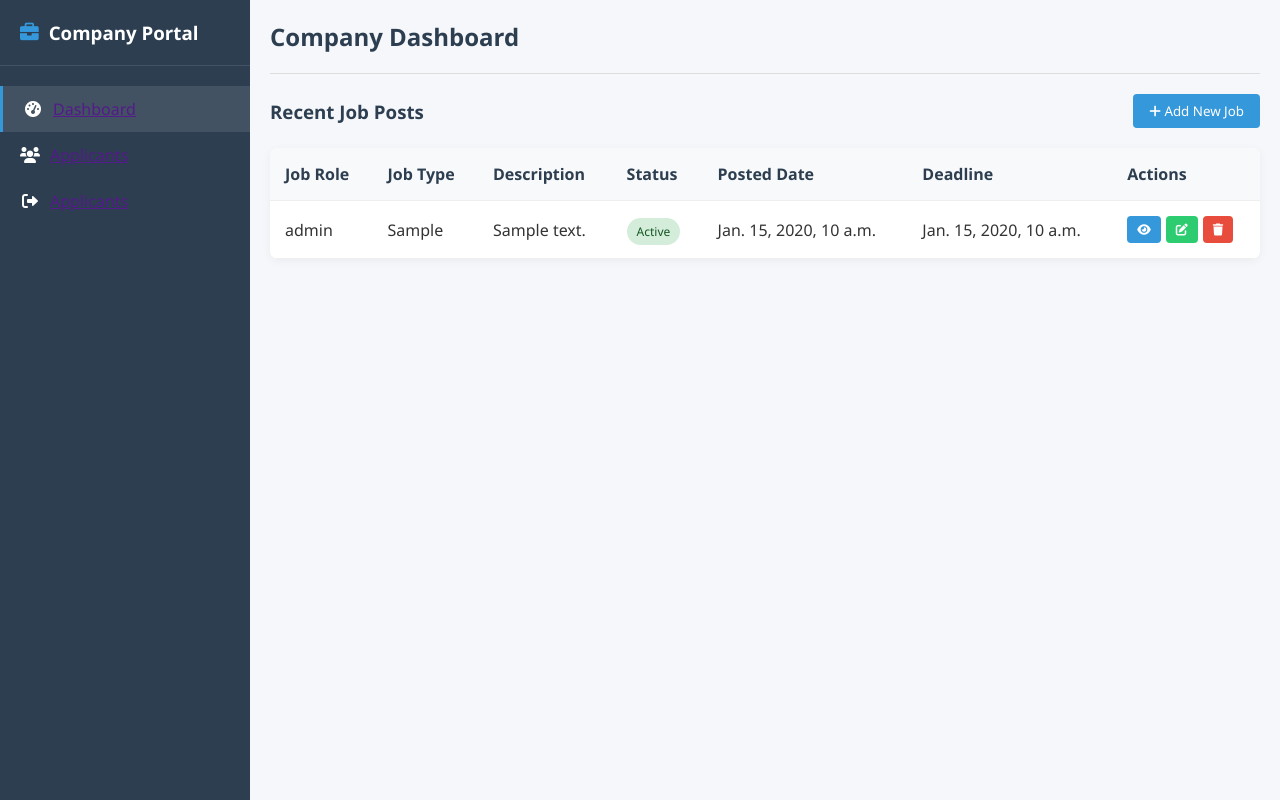
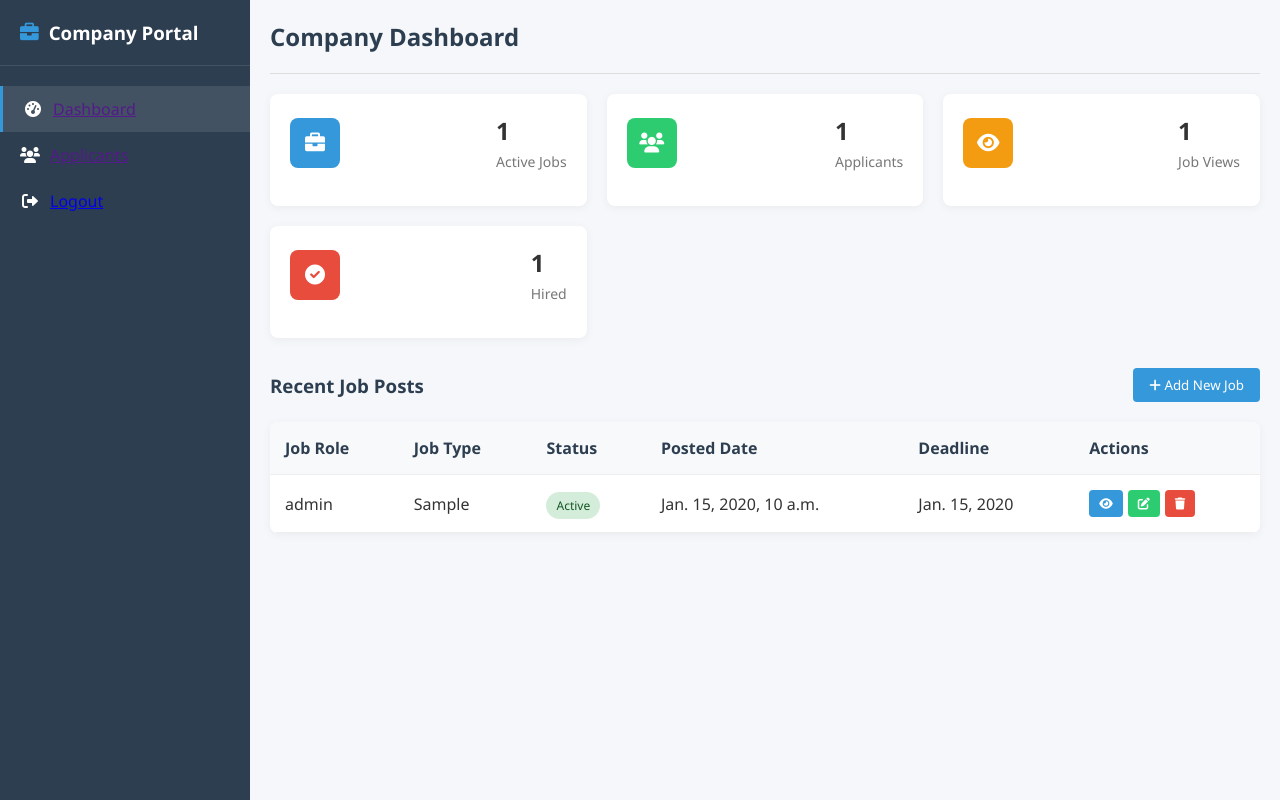
Before and after one commit to mathav-ramalingam/JobConnect, a Django app: template companyside/templates/comDashboard.html in a window 1280 px wide. Run offline with Django 5.2, Linux system fonts and the light colour scheme; tables that the repository leaves empty hold one stand-in row (values such as "Sample post"); the template is opened without the code that fills it: values that come from a table or form of the project are taken from there, most other values are stand-ins (such as "Sample title", 1, 10 or a date in 2020).

Commit message:
company-side modified

```diff
--- a/companyside/templates/comDashboard.html
+++ b/companyside/templates/comDashboard.html
@@ -1,5 +1,6 @@
 <!DOCTYPE html>
 <html lang="en">
+
 <head>
     <meta charset="UTF-8">
     <meta name="viewport" content="width=device-width, initial-scale=1.0">
@@ -79,7 +80,8 @@
             transition: all 0.2s;
         }
 
-        .menu-item:hover, .menu-item.active {
+        .menu-item:hover,
+        .menu-item.active {
             background-color: rgba(255, 255, 255, 0.1);
             border-left: 3px solid var(--primary-color);
         }
@@ -248,7 +250,8 @@
             border-collapse: collapse;
         }
 
-        th, td {
+        th,
+        td {
             padding: 15px;
             text-align: left;
             border-bottom: 1px solid #eee;
@@ -280,6 +283,7 @@
             background-color: #f8d7da;
             color: #721c24;
         }
+
 
         .action-buttons {
             display: flex;
@@ -316,6 +320,7 @@
             border-radius: 8px;
             box-shadow: 0 5px 15px rgba(0, 0, 0, 0.1);
         }
+
 
         .modal-header {
             padding: 15px 20px;
@@ -418,6 +423,7 @@
         }
     </style>
 </head>
+
 <body>
     <div class="container">
         <!-- Sidebar -->
@@ -433,11 +439,11 @@
                 </div>
                 <div class="menu-item">
                     <i class="fas fa-users"></i>
-                <a href="">  <span>Applicants</span></a>
+                    <a href=""> <span>Applicants</span></a>
                 </div>
                 <div class="menu-item">
                     <i class="fas fa-sign-out-alt"></i>
-                    <a href="">  <span>Applicants</span></a>
+                    <a href="{% url 'company_logout' %}"> <span>Logout</span></a>
                 </div>
             </div>
         </div>
@@ -454,6 +460,57 @@
                 {% endif %}
             </div>
 
+
+
+            <!-- Dashboard Cards -->
+            <div class="dashboard-cards">
+                <div class="card">
+                    <div class="card-header">
+                        <div class="card-icon jobs">
+                            <i class="fas fa-briefcase"></i>
+                        </div>
+                        <div>
+                            <h3>{{ active_jobs_count }}</h3>
+                            <p>Active Jobs</p>
+                        </div>
+                    </div>
+                </div>
+                <div class="card">
+                    <div class="card-header">
+                        <div class="card-icon applicants">
+                            <i class="fas fa-users"></i>
+                        </div>
+                        <div>
+                            <h3>{{ applicants_count }}</h3>
+                            <p>Applicants</p>
+                        </div>
+                    </div>
+                </div>
+                <div class="card">
+                    <div class="card-header">
+                        <div class="card-icon views">
+                            <i class="fas fa-eye"></i>
+                        </div>
+                        <div>
+                            <h3>{{ job_views_count }}</h3>
+                            <p>Job Views</p>
+                        </div>
+                    </div>
+                </div>
+                <div class="card">
+                    <div class="card-header">
+                        <div class="card-icon active">
+                            <i class="fas fa-check-circle"></i>
+                        </div>
+                        <div>
+                            <h3>{{ hired_count }}</h3>
+                            <p>Hired</p>
+                        </div>
+                    </div>
+                </div>
+            </div>
+
+
             <!-- Jobs Section -->
             <div class="section-title">
                 <h3>Recent Job Posts</h3>
@@ -461,14 +518,13 @@
                     <i class="fas fa-plus"></i> Add New Job
                 </button>
             </div>
-
+            <!-- Jobs Table -->
             <div class="jobs-table">
                 <table id="jobsTable">
                     <thead>
                         <tr>
                             <th>Job Role</th>
                             <th>Job Type</th>
-                            <th>Description</th>
                             <th>Status</th>
                             <th>Posted Date</th>
                             <th>Deadline</th>
@@ -480,17 +536,23 @@
                         <tr>
                             <td>{{ job.job_role }}</td>
                             <td>{{ job.job_type }}</td>
-                            <td>{{ job.description }}</td>
-                            <td><span class="status active">Active</span></td>
+                            <td>
+                                <span class="status {% if job.is_active == 1 %} active {% else %} inactive {% endif %}">
+                                    {% if job.is_active == 1 %} Active {% else %} Inactive {% endif %}
+                                </span>
+                            </td>
                             <td>{{ job.posted_at }}</td>
                             <td>{{ job.application_deadline }}</td>
                             <td>
                                 <div class="action-buttons">
-                                    <button class="action-btn btn-primary" data-id="{{ job.id }}" onclick="viewJob('{{ job.id }}')"><i class="fas fa-eye"></i></button>
-                                    <button class="action-btn btn-success" data-id="{{ job.id }}" onclick="editJob('{{ job.id }}')"><i class="fas fa-edit"></i></button>
-                                    <form action="{% url 'delete_job' job.id %}" method="POST" style="display:inline;">
+                                    <button class="action-btn btn-primary" data-id="{{ job.id }}"
+                                        onclick="viewJob('{{ job.id }}')"><i class="fas fa-eye"></i></button>
+                                    <button class="action-btn btn-success" data-id="{{ job.id }}"
+                                        onclick="editJob('{{ job.id }}')"><i class="fas fa-edit"></i></button>
+                                    <form action="" method="POST" style="display:inline;">
                                         {% csrf_token %}
-                                        <button type="submit" class="action-btn btn-danger"><i class="fas fa-trash"></i></button>
+                                        <button type="submit" class="action-btn btn-danger"><i
+                                                class="fas fa-trash"></i></button>
                                     </form>
                                 </div>
                             </td>
@@ -506,23 +568,24 @@
 
     <!-- Add Job Modal -->
     <div class="modal" id="addJobModal">
-        <div class="modal-content" style="margin-top: 500px;">
+        <div class="modal-content" style="margin-top:400px;">
             <div class="modal-header">
                 <h2>Add New Job</h2>
                 <button class="close-btn" id="closeModalBtn">&times;</button>
             </div>
             <div class="modal-body">
-                <form  method="POST" id="jobForm" action="{% url 'add_job' %}">
+                <form method="POST" id="jobForm" action="{% url 'add_job' %}">
                     {% csrf_token %}
 
                     <div class="form-group">
                         <label for="job_role">Job Role:</label>
-                        <input type="text" id="job_role" class="form-control" name="job_role" placeholder="job_role" required>
+                        <input type="text" id="job_role" class="form-control" name="job_role" placeholder="job_role"
+                            required>
                     </div>
 
                     <div class="form-group">
                         <label for="job_type">Job Type:</label>
-                        <select id="job_type" class="form-control" name="job_type"  required>
+                        <select id="job_type" class="form-control" name="job_type" required>
                             <option value="">Select Job Type</option>
                             <option value="Full-time">Full-time</option>
                             <option value="Part-time">Part-time</option>
@@ -532,7 +595,8 @@
 
                     <div class="form-group">
                         <label for="location">Location</label>
-                        <input type="text" id="location" class="form-control" name="location" placeholder="Location" required>
+                        <input type="text" id="location" class="form-control" name="location" placeholder="Location"
+                            required>
                     </div>
 
                     <div class="form-group">
@@ -547,12 +611,13 @@
 
                     <div class="form-group">
                         <label for="required_skill">Required Skills:</label>
-                        <textarea name="required_skill" id="required_skill" placeholder="Required Skill" required></textarea>
+                        <textarea name="required_skill" id="required_skill" placeholder="Required Skill"
+                            required></textarea>
                     </div>
 
                     <div class="form-group">
                         <label for="qualification">Qualification:</label>
-                        <select id="qualification" class="form-control" name="qualification"  required>
+                        <select id="qualification" class="form-control" name="qualification" required>
                             <option value="">Select Qualification</option>
                             <option value="B.Tech">B.Tech</option>
                             <option value="BCA">BCA</option>
@@ -562,7 +627,7 @@
 
                     <div class="form-group">
                         <label for="experience">Experience:</label>
-                        <select id="experience" class="form-control" name="experience"  required>
+                        <select id="experience" class="form-control" name="experience" required>
                             <option value="">Select Experience</option>
                             <option value="Fresher">Fresher</option>
                             <option value="0-2 years">0-2 yearse</option>
@@ -573,13 +638,13 @@
 
                     <div class="form-group">
                         <label for="description">Job Description:</label>
-                        <textarea name="description" id="description" placeholder="Description" required></textarea>
+                        <textarea name="description" id="description" placeholder="Description"></textarea>
                     </div>
 
 
                     <div class="form-group">
                         <label for="application_deadline">Application Deadline:</label>
-                        <input type="date" name="application_deadline" id="application_deadline"  required>
+                        <input type="date" name="application_deadline" id="application_deadline" required>
                     </div>
             </div>
             <div class="modal-footer">
@@ -636,16 +701,15 @@
 
             viewBtn.addEventListener('click', () => {
                 alert('View job details');
-            });6
+            });
 
             editBtn.addEventListener('click', () => {
                 alert('Edit job');
             });
 
-            deleteBtn.addEventListener('click', () => {
-                if (confirm('Are you sure you want to delete this job?')) {
-                    row.remove();
-                    alert('Job deleted successfully');
+            deleteBtn.addEventListener('click', (e) => {
+                if (!confirm('Are you sure you want to delete this job?')) {
+                    e.preventDefault();  // stop form from submitting if user cancels
                 }
             });
         }
@@ -656,4 +720,5 @@
         });
     </script>
 </body>
+
 </html>
--- a/companyside/urls.py
+++ b/companyside/urls.py
@@ -3,7 +3,7 @@
 from .views import *
 
 urlpatterns = [
-    path('company/',companyDashboard,name='company_dashboard'),
+    path('',companyDashboard,name='company_dashboard'),
     path('logout/', logoutCompany, name='company_logout'),
 
     path('add-job/', add_job, name='add_job'),
--- a/job_finding_portal/urls.py
+++ b/job_finding_portal/urls.py
@@ -19,6 +19,6 @@
 
 urlpatterns = [
     path('admin/', admin.site.urls),
-    path('', include('companyside.urls')),  # Ensure this is present
+    path('company/', include('companyside.urls')),  # Ensure this is present
     path('', include('accounts.urls')),  # Your 'accounts' app URLs
 ]
```
Also changed, not shown: accounts/views.py (+4 -4 lines), companyside/views.py (+5 -2 lines). Lines whose indentation alone changed are shown as unchanged.
